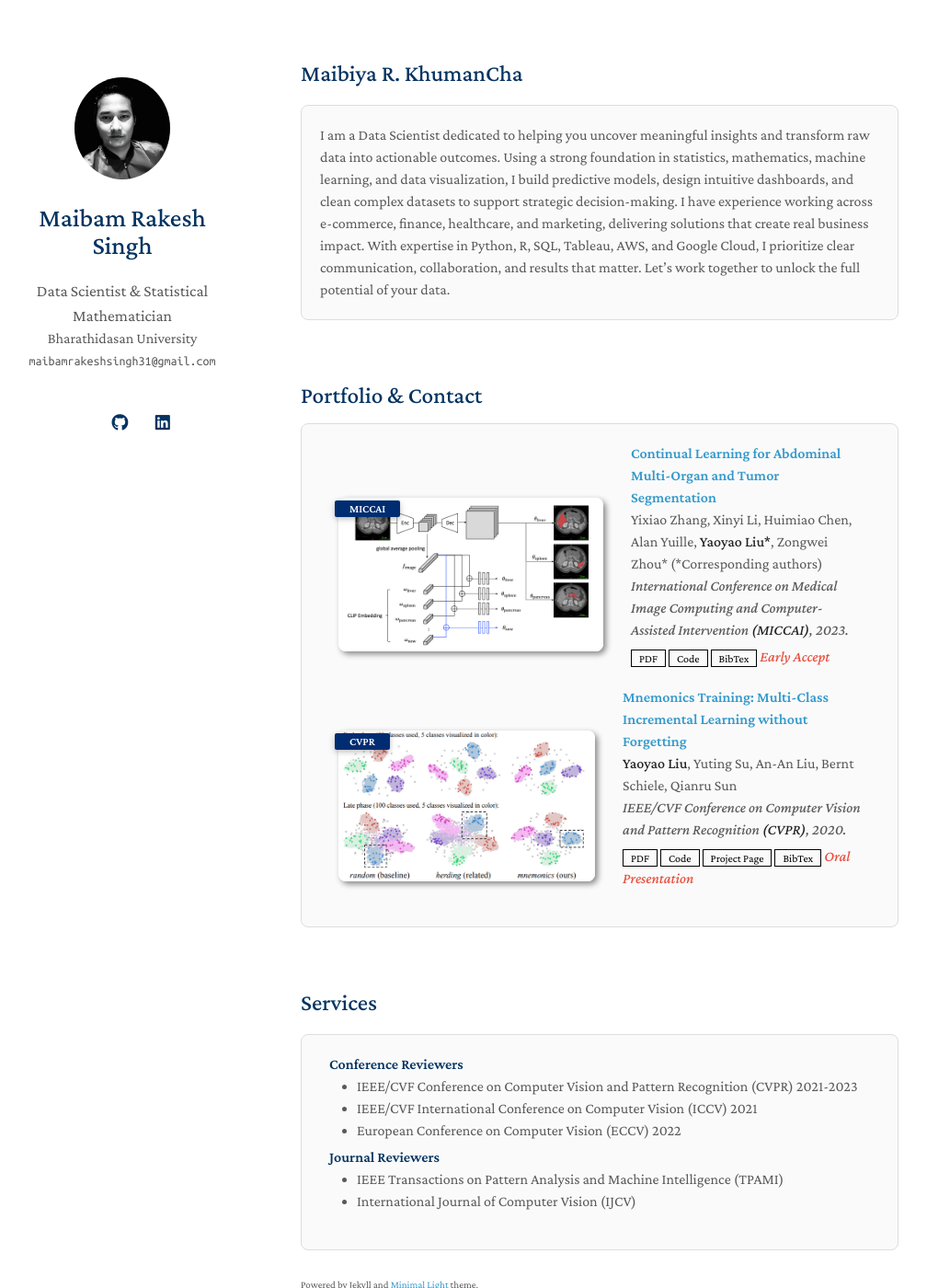
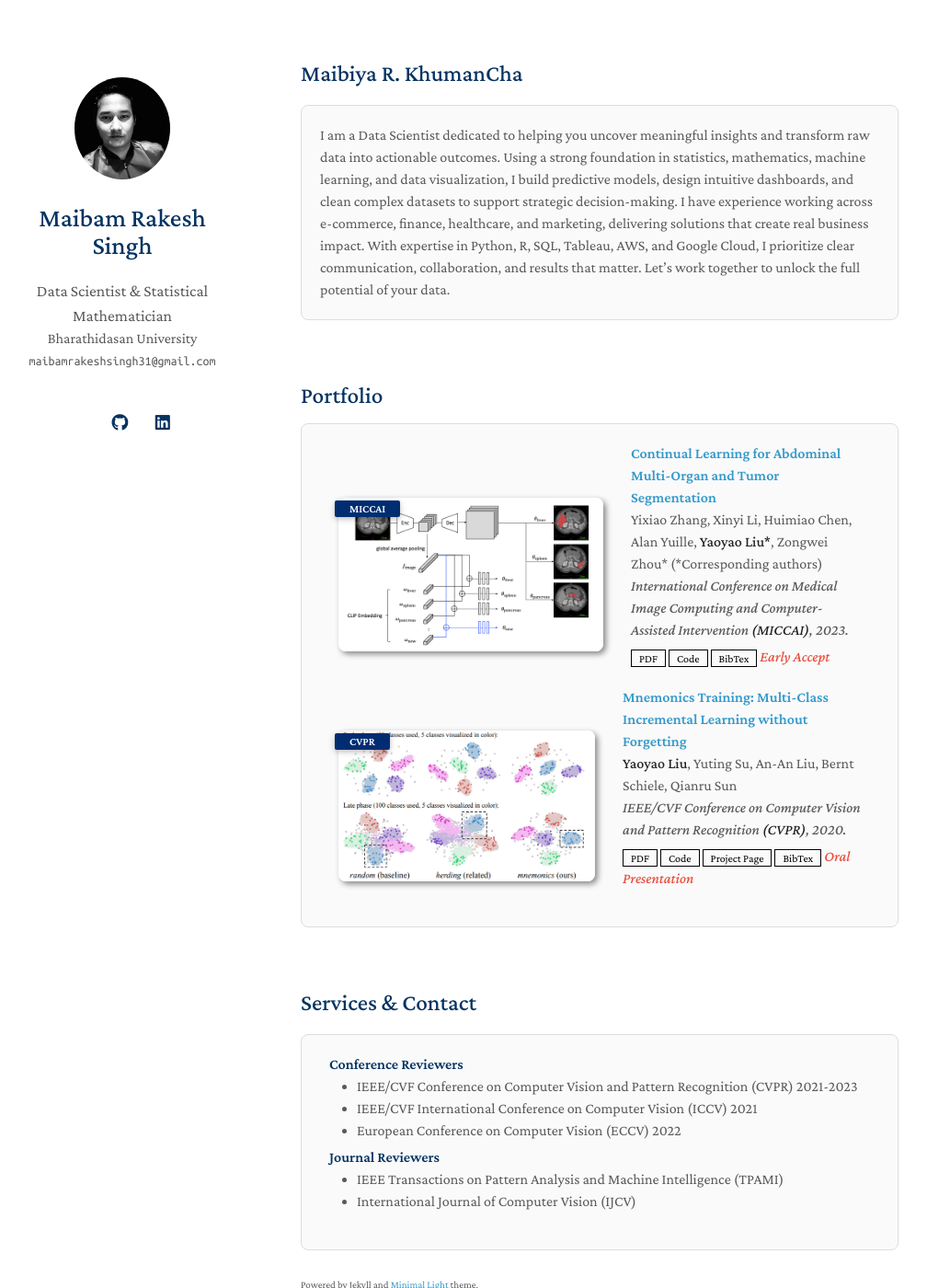
Before and after one commit to maibamrakeshsingh/mimi, a Jekyll site: the page built from index.md, in a window 1280 px wide and 1400 px high. Shown: the whole window at 92% size, without its empty margins (143-1151 px from the left). Built offline with Jekyll 4.4.1, drawn with Linux system fonts in a browser that asks for light colours; a style sheet for code colours, icons or effects is not loaded; our own code applies the rules of GitHub Pages for plain Markdown files; part of the change alters nothing that is shown.

```diff
--- a/index.md
+++ b/index.md
@@ -15,7 +15,7 @@ I am a Data Scientist dedicated to helping you uncover meaningful insights and t
 
 <br><br>
 
-## Portfolio & Contact
+## Portfolio
 <div class="section-box" style="margin-top: 10px;">
   {% include_relative _includes/publications.md %}
 </div>
@@ -23,7 +23,7 @@ I am a Data Scientist dedicated to helping you uncover meaningful insights and t
 
 <br><br>
 
-## Services
+## Services & Contact
 <div class="section-box"
      style="border: 1px solid #ddd;
             padding: 20px;
```
